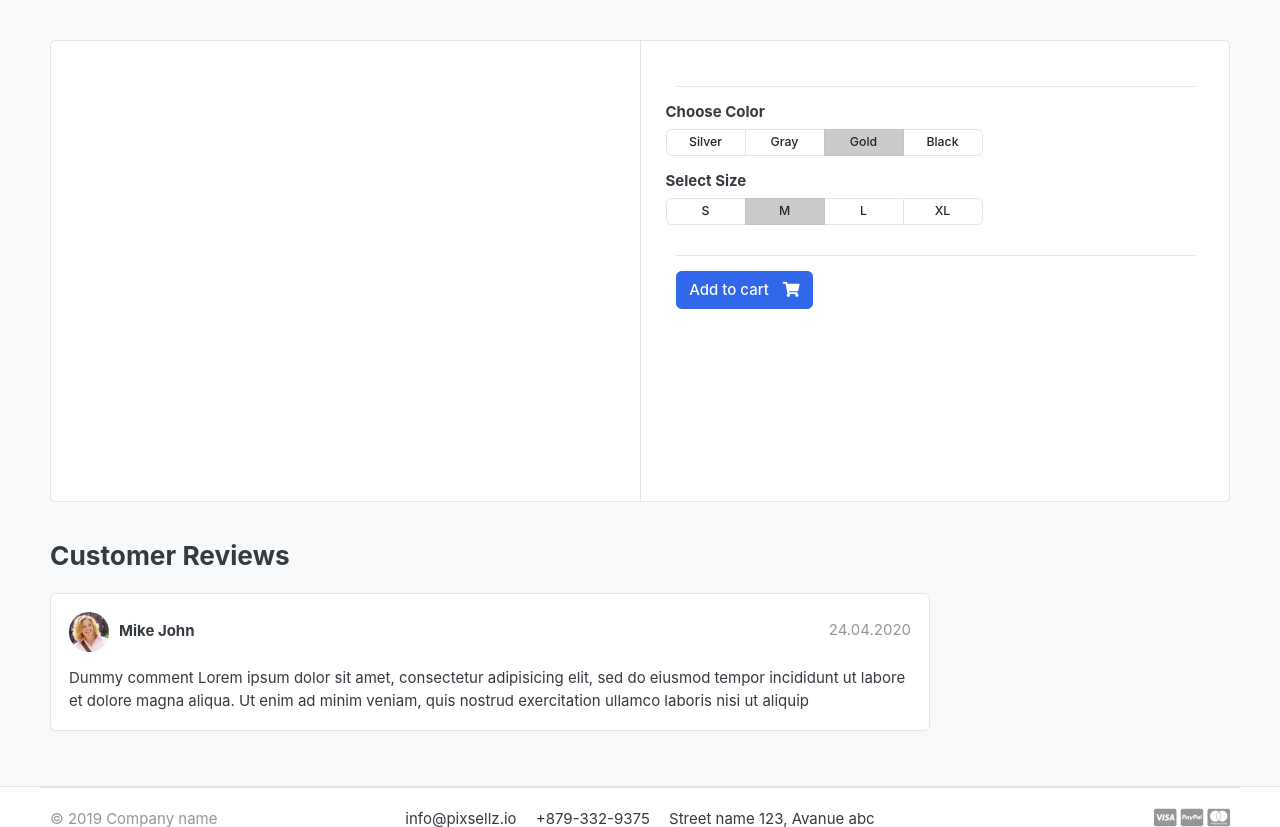
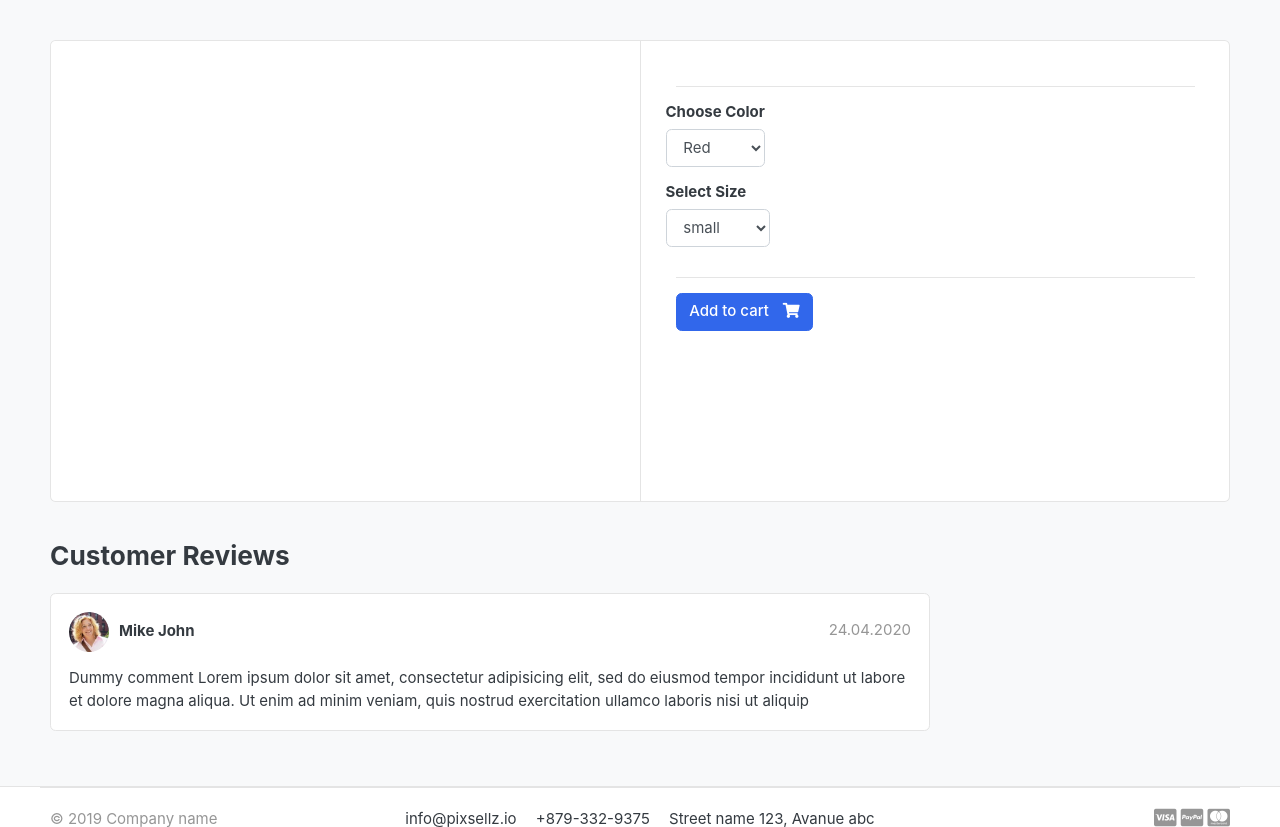
Before and after one commit to SureshKhair/GreatKart-Django, a Django app: template templates/store/product_detail.html in a window 1280 px wide. Shown: the part 118-945 px from the top of the page. Run offline with Django 3.2, Linux system fonts and the light colour scheme; the template is opened without the code that fills it, so the values that code supplies are empty; some libraries are stand-ins or nearby versions; some web fonts are replaced.

Commit message:
added git

```diff
--- a/carts/views.py
+++ b/carts/views.py
@@ -11,6 +11,8 @@ def _cart_id(request):
     return cart
 
 def add_cart(request,product_id):
+    color=request.GET['color']
+    size=request.GET['size']
     product=Product.objects.get(id=product_id)
     try:
         cart=Cart.objects.get(cart_id=_cart_id(request))
--- a/templates/store/product_detail.html
+++ b/templates/store/product_detail.html
@@ -13,7 +13,7 @@
         <div class="img-big-wrap">
            <a href="#"><img src="{{ single_product.images.url }}"></a>
         </div> <!-- img-big-wrap.// -->
-
+    <form action="{% url 'add_cart' single_product.id %}" method="GET">
     </article> <!-- gallery-wrap .end// -->
             </aside>
             <main class="col-md-6 border-left">
@@ -32,39 +32,22 @@
         <div class="row">
             <div class="item-option-select">
                 <h6>Choose Color</h6>
-                <div class="btn-group btn-group-sm btn-group-toggle" data-toggle="buttons">
-                  <label class="btn btn-light">
-                    <input type="radio" name="radio_color"> Silver
-                  </label>
-                  <label class="btn btn-light">
-                    <input type="radio" name="radio_color" > Gray
-                  </label>
-                  <label class="btn btn-light active">
-                    <input type="radio" name="radio_color checked"> Gold
-                  </label>
-                  <label class="btn btn-light">
-                    <input type="radio" name="radio_color"> Black
-                  </label>
-                </div>
+                <select name="color" class="form-control" >
+                  <option value="red">Red</option>
+                  <option value="blue">Blue</option>
+                  <option value="green">Green</option>
+                </select>
             </div>
         </div> <!-- row.// -->
         <div class="row">
             <div class="item-option-select">
                 <h6>Select Size</h6>
-                <div class="btn-group btn-group-sm btn-group-toggle" data-toggle="buttons">
-                  <label class="btn btn-light">
-                    <input type="radio" name="radio_color"> S
-                  </label>
-                  <label class="btn btn-light active">
-                    <input type="radio" name="radio_color" checked> M
-                  </label>
-                  <label class="btn btn-light">
-                    <input type="radio" name="radio_color"> L
-                  </label>
-                  <label class="btn btn-light">
-                    <input type="radio" name="radio_color"> XL
-                  </label>
-                </div>
+                <select name="size" class="form-control">
+                  <option value="small">small</option>
+                  <option value="medium">medium</option>
+                  <option value="large">Large</option>
+                </select>
+
             </div>
         </div> <!-- row.// -->
         <hr>
@@ -75,10 +58,11 @@
           <a href="#" class="btn  btn-success"> <span class="text">Added to cart</span> <i class="fas fa-check"></i>  </a>
           <a href="{% url 'cart' %}" class="btn  btn-outline-primary"> <span class="text">View Cart</span> <i class="fas fa-eye"></i>  </a>
           {% else %}
-          <a href="{% url 'add_cart' single_product.id %}" class="btn  btn-primary"> <span class="text">Add to cart</span> <i class="fas fa-shopping-cart"></i>  </a>
+          <button type="submit"  class="btn  btn-primary"> <span class="text">Add to cart</span> <i class="fas fa-shopping-cart"></i>  </button>
           {% endif %}
         {% endif %}
     </article> <!-- product-info-aside .// -->
+  </form>
             </main> <!-- col.// -->
         </div> <!-- row.// -->
     </div> <!-- card.// -->
```
